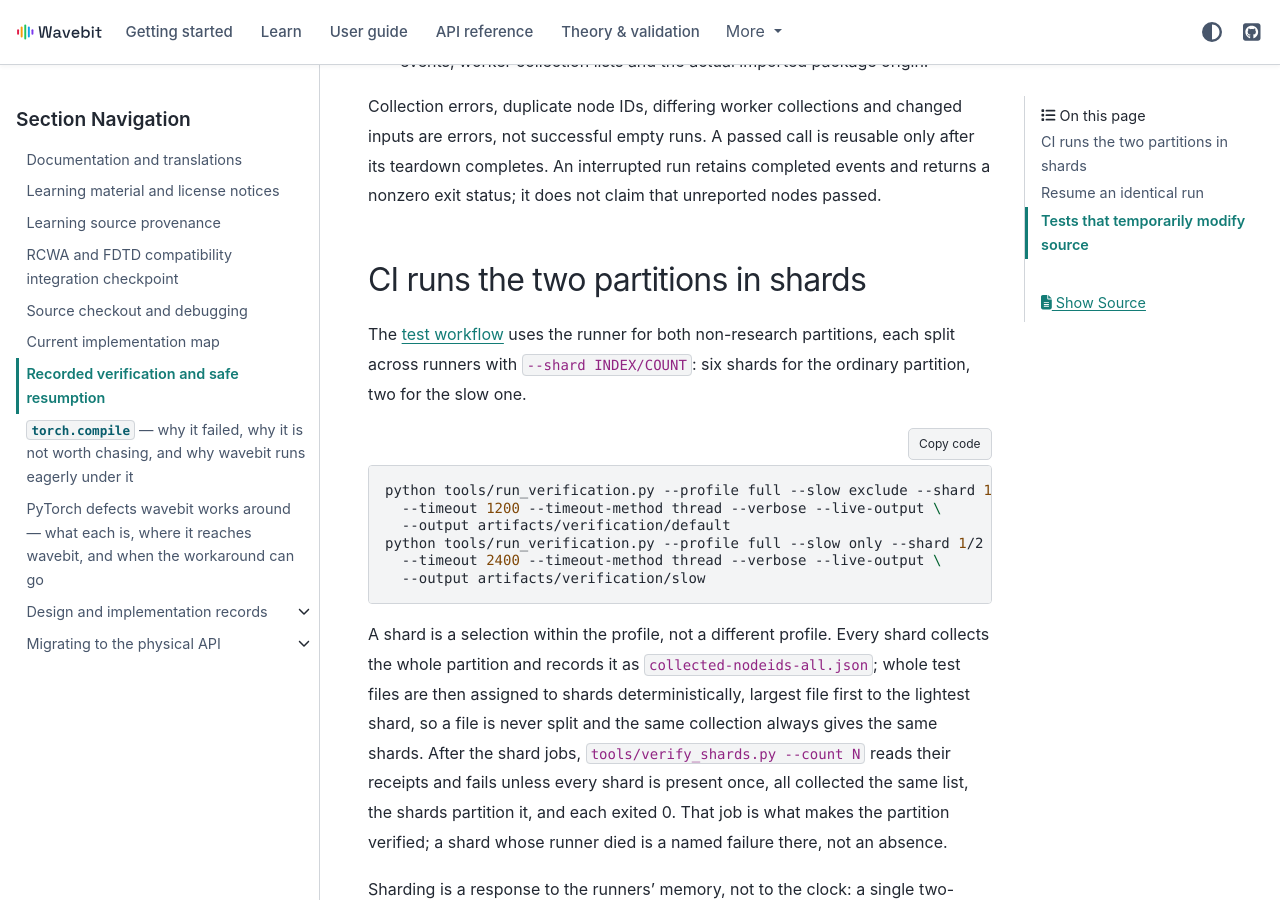
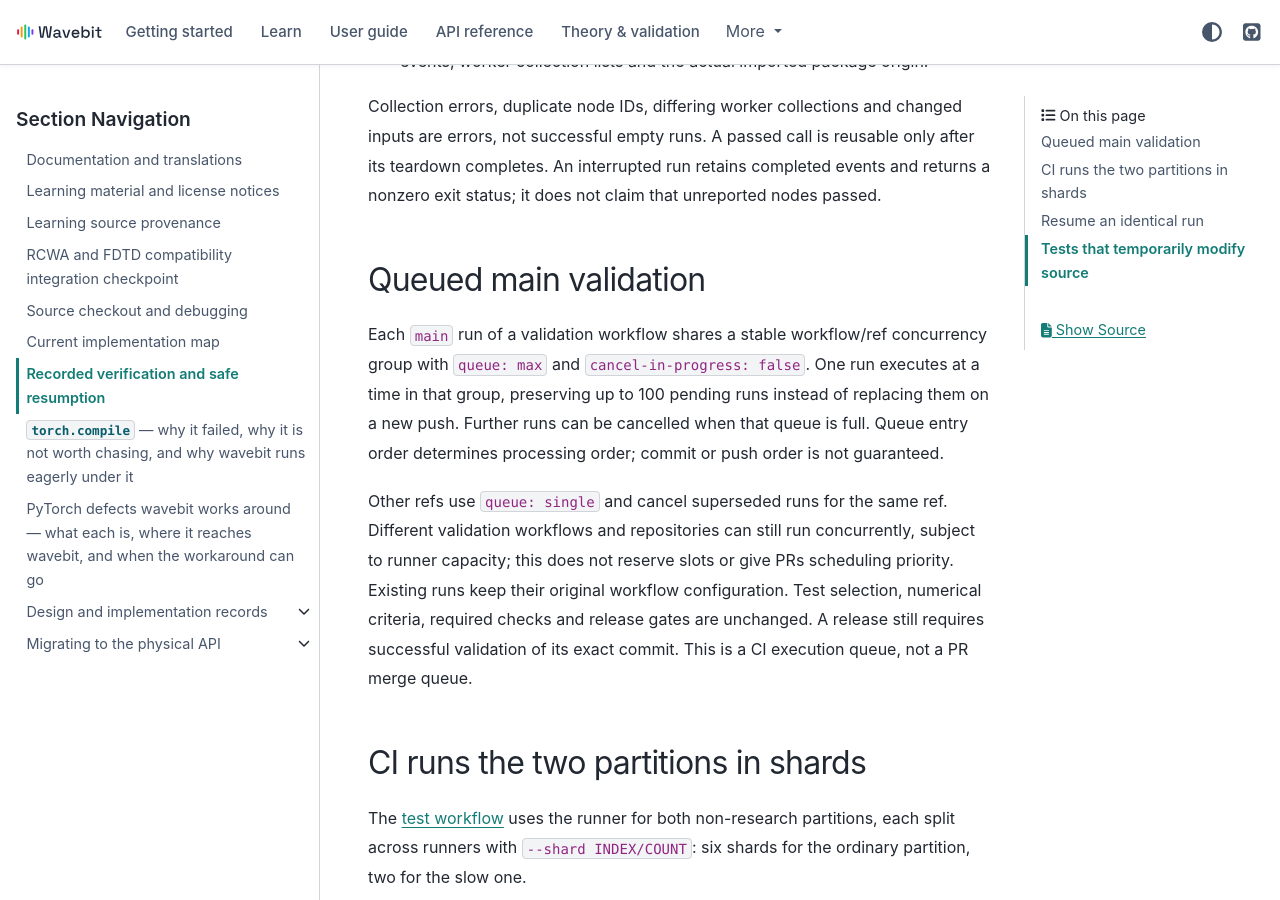
Before and after one commit to fieldalgo/wavebit, a Sphinx documentation site: the page built from docs/development/verification.md, in a window 1280 px wide and 900 px high, scrolled down 1648 px. Built offline with Sphinx 7.4.7 and the PyData theme 0.15.4, drawn with Linux system fonts in a browser that asks for light colours; pages that are not in the unit, such as notebooks, are missing from menus.

Commit message:
ci: preserve main validation in a bounded sequential queue
Co-authored-by: Codex <noreply@openai.com>

```diff
--- a/docs/development/verification.md
+++ b/docs/development/verification.md
@@ -57,6 +57,21 @@ Collection errors, duplicate node IDs, differing worker collections and changed
 inputs are errors, not successful empty runs. A passed call is reusable only
 after its teardown completes. An interrupted run retains completed events and
 returns a nonzero exit status; it does not claim that unreported nodes passed.
+
+## Queued main validation
+
+Each `main` run of a validation workflow shares a stable workflow/ref concurrency
+group with `queue: max` and `cancel-in-progress: false`. One run executes at a time
+in that group, preserving up to 100 pending runs instead of replacing them on a
+new push. Further runs can be cancelled when that queue is full. Queue entry order
+determines processing order; commit or push order is not guaranteed.
+
+Other refs use `queue: single` and cancel superseded runs for the same ref. Different
+validation workflows and repositories can still run concurrently, subject to runner
+capacity; this does not reserve slots or give PRs scheduling priority. Existing runs
+keep their original workflow configuration. Test selection, numerical criteria,
+required checks and release gates are unchanged. A release still requires successful
+validation of its exact commit. This is a CI execution queue, not a PR merge queue.
 
 ## CI runs the two partitions in shards
 
```
Also changed, not shown: docs/locales/ko/pages/development/verification.md (+15 -0 lines), 2 other files.
